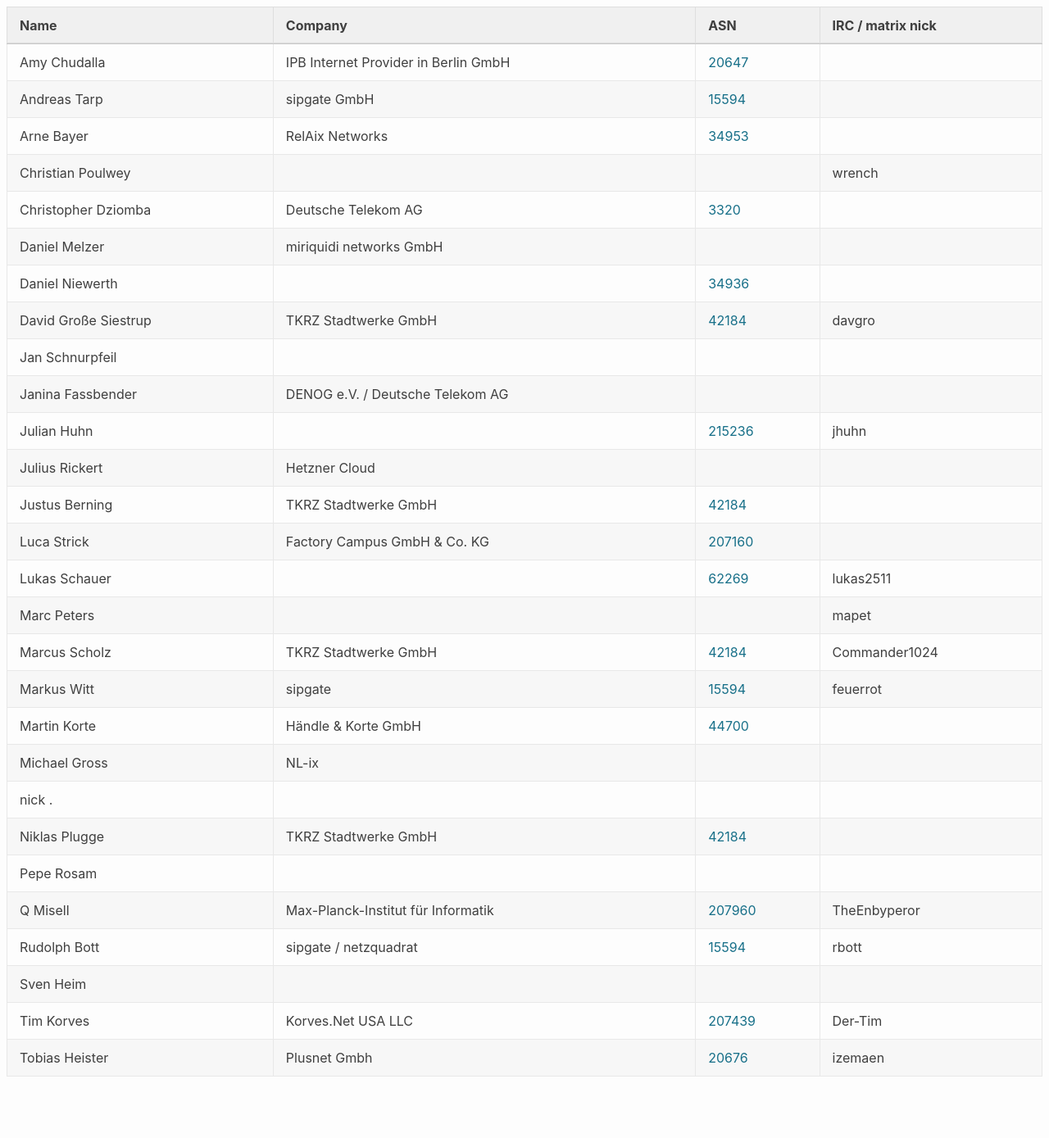
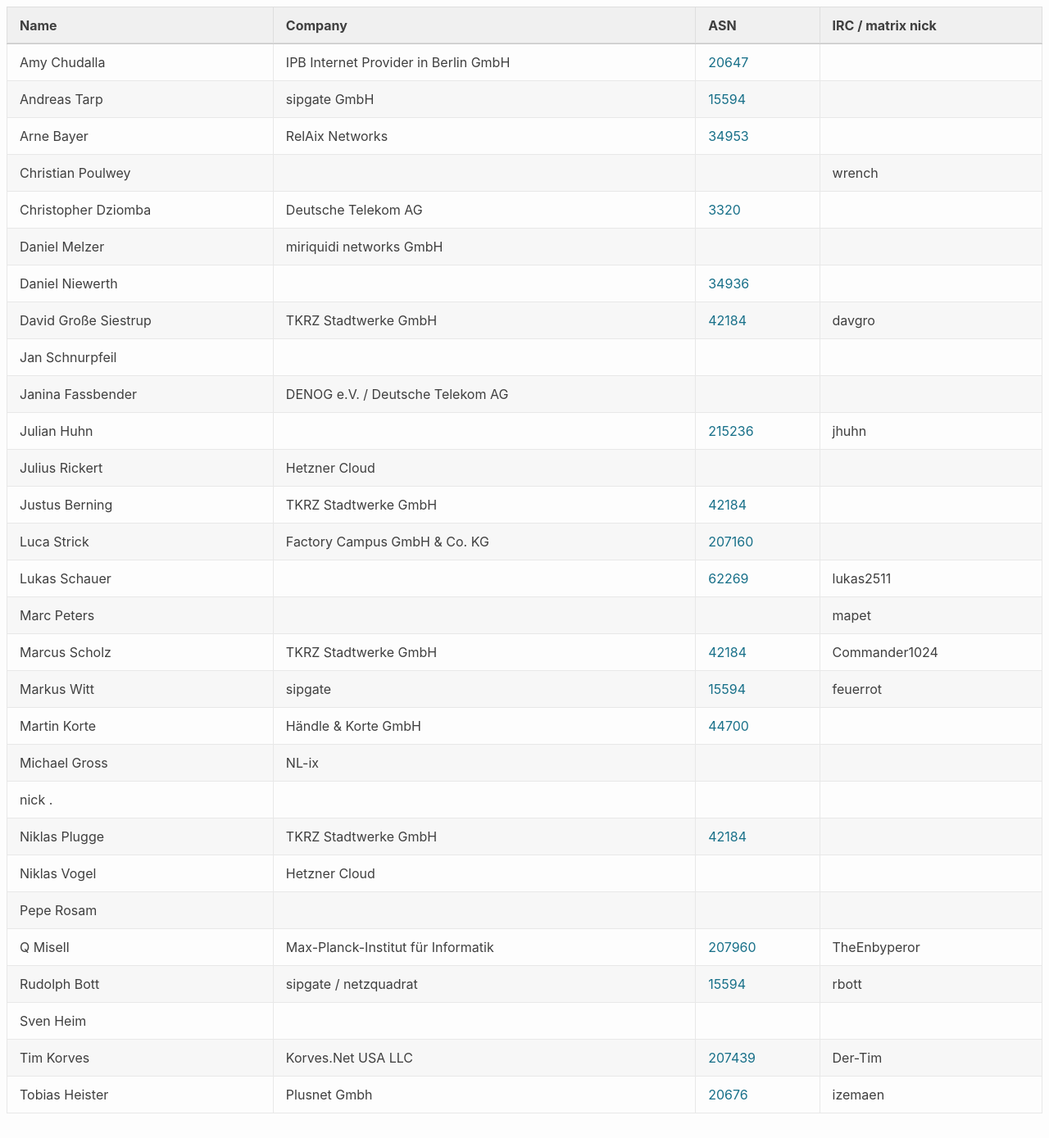
Before and after one commit to denog/pretix-attendeelist, a Jekyll site: the page built from denogmeetup25-05/index.markdown, in a window 1280 px wide and 1389 px high. Shown: the whole window at 82% size. Built offline with Jekyll 4.4.1, drawn with Linux system fonts in a browser that asks for light colours.

Commit message:
Latest data: Tue May 13 13:50:57 UTC 2025

```diff
--- a/_data/attendees_denogmeetup25-05.json
+++ b/_data/attendees_denogmeetup25-05.json
@@ -132,6 +132,12 @@
     "asn": "42184"
   },
   {
+    "name": "Niklas Vogel",
+    "company": "Hetzner Cloud",
+    "irc": null,
+    "asn": null
+  },
+  {
     "name": "Pepe Rosam",
     "company": null,
     "irc": null,
```
